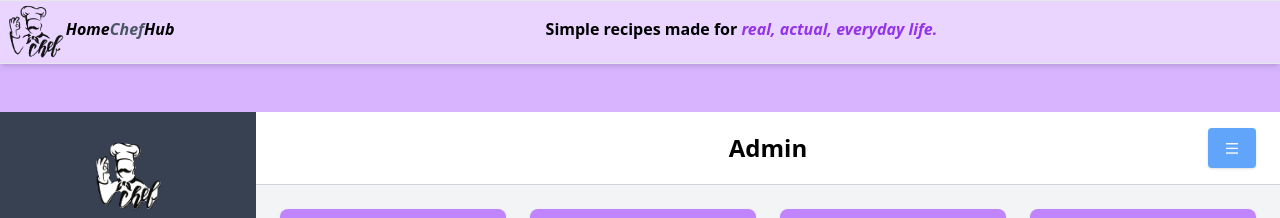
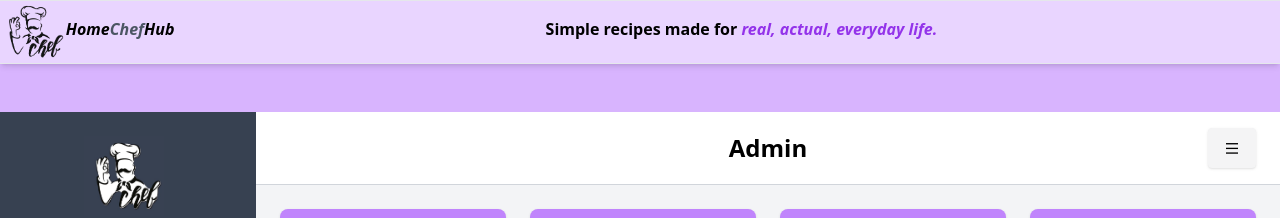
Before and after one commit to amrutadahatonde10/Homechef-Hub, a React (Vite) app: page /Dashboard in a window 1280 px wide. Shown: the top 218 px of the page. Built offline with nearby package versions, Linux system fonts and the light colour scheme; no server answers.

Commit message:
home icon

```diff
--- a/package.json
+++ b/package.json
@@ -11,7 +11,7 @@
   },
   "dependencies": {
     "axios": "^1.7.9",
-    "framer-motion": "^12.0.6",
+    "framer-motion": "^12.6.3",
     "react": "^18.3.1",
     "react-dom": "^18.3.1",
     "react-hook-form": "^7.54.2",
--- a/src/App.jsx
+++ b/src/App.jsx
@@ -23,6 +23,7 @@ import LikeRecipe from './home/Recipes/LikeRecipe';
 import Advertise from './home/Admin/Updation/Advertise';
 import RecipesByType from './home/Admin/Updation/RecipesByType';
 // import Types from '/home/Admin/Updation/Types';
+// import Dashboard from './home/Admin/Dashboard';
 
 const App = () => {
 
@@ -56,6 +57,8 @@ const App = () => {
         <Route path="/ads" element={<Advertise />} />
         {/* <Route Path="types" element={<Types/>} /> */}
         <Route path="/types/:type" element={<RecipesByType/>} />
+        <Route path="//recipes/" element={<Dashboard/>} />
+
 
       </Routes>
    </div>
--- a/src/home/Admin/Header.jsx
+++ b/src/home/Admin/Header.jsx
@@ -8,7 +8,7 @@ const Header = ({ onToggle }) => {
       <div className='w-1/3 flex justify-end'>
       <button
         onClick={onToggle}
-        className="bg-blue-400 text-white px-4 py-2 rounded shadow hover:bg-blue-600"
+        className="bg-zinc-100 text-black px-4 py-2 rounded shadow hover:bg-purple-300"
       >
        <i className="ri-menu-line"></i>
       </button>
```
Also changed, not shown: 1 other file (tests, documents, lock files or other folders).
